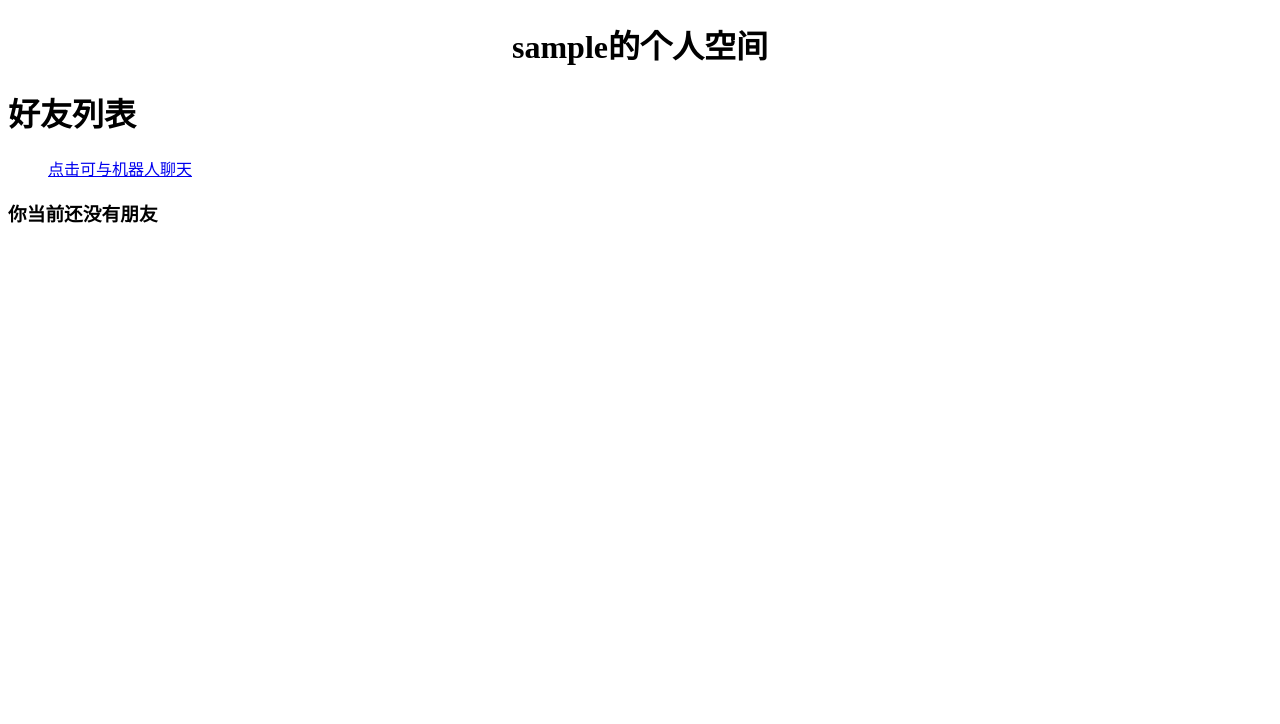
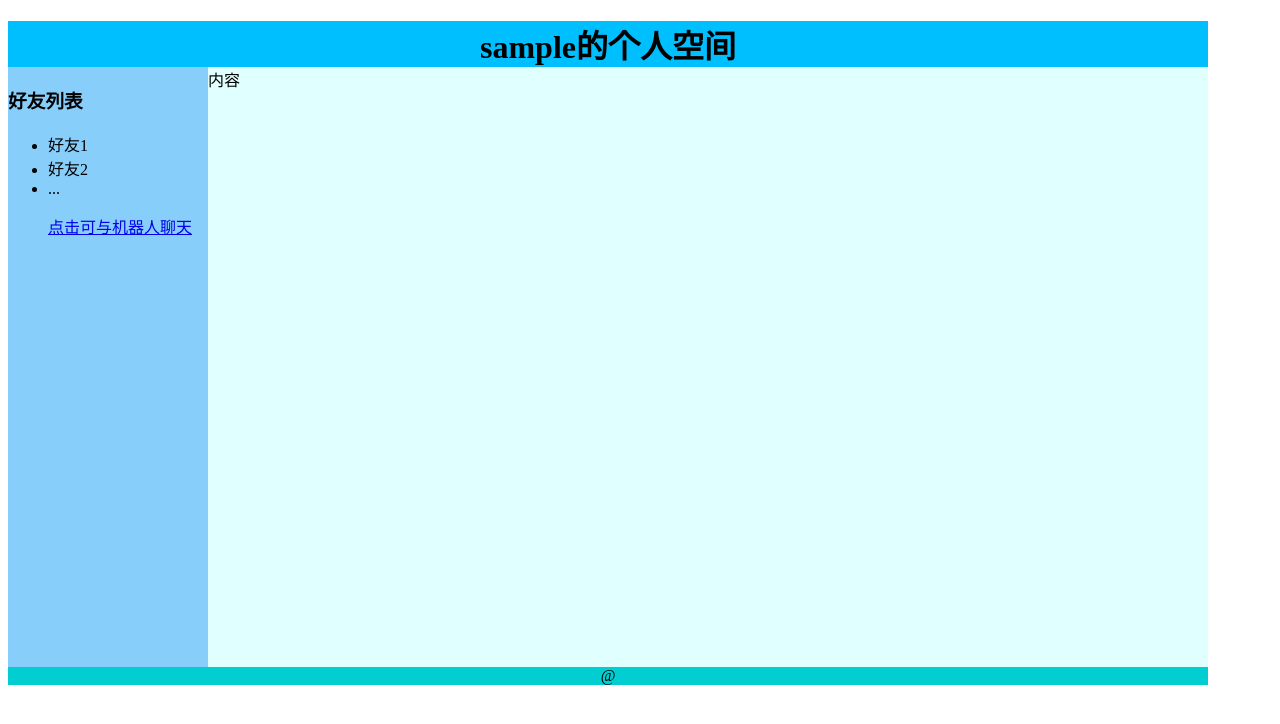
Before and after one commit to SoftwareEHomework/ChatRoom, a Flask app: a page that uses project/Flask_version/templates/person.html in a window 1280 px wide. Shown: the top 724 px of the page. Run offline with Flask 2, Linux system fonts and the light colour scheme.

Commit message:
Update person.html

```diff
--- a/project/Flask_version/templates/person.html
+++ b/project/Flask_version/templates/person.html
@@ -5,18 +5,32 @@
     <title>个人主页</title>
 </head>
 <body>
-    <div align="center">
-        <h1>{{ name }}的个人空间</h1>
-    </div>
-    <div>
-        <div align="left">
-            <h1>好友列表</h1>
-            <ol><a href="http://127.0.0.1:5000/chatbot">点击可与机器人聊天</a></ol>
-            {% for i in my_friend %}
-                 <h3>{{i}}</h3>
-            {% endfor %}
+    <div id="spacetitle" style="width:1200px">
+        <div id="header" style="background-color:#00BFFF;">
+            <div align="center">
+                <h1 style="margin-bottom:0;">{{ name }}的个人空间</h1>
+            </div>
+        </div>
+        <div id="menu" style="background-color:#87CEFA;height:600px;width:200px;float:left;">
+            <div align="left">
+                <h3>好友列表</h3>
+                <ul>
+                    <li>好友1</li>
+                    <li>好友2</li>
+                    <li>...</li>
+                </ul>
+               <!--{% for i in my_friend %}
+                     <h3>{{i}}</h3>
+                {% endfor %}-->
+                <ol><a href="http://127.0.0.1:5000/chatbot">点击可与机器人聊天</a></ol>
+            </div>
         </div>
 
+            <div id="content" style="background-color:#E0FFFF;height:600px;width:1000px;float:left;">
+            内容</div>
+
+            <div id="footer" style="background-color:#00CED1;clear:both;text-align:center;">
+            @</div>
     </div>
 </body>
 </html>
```
